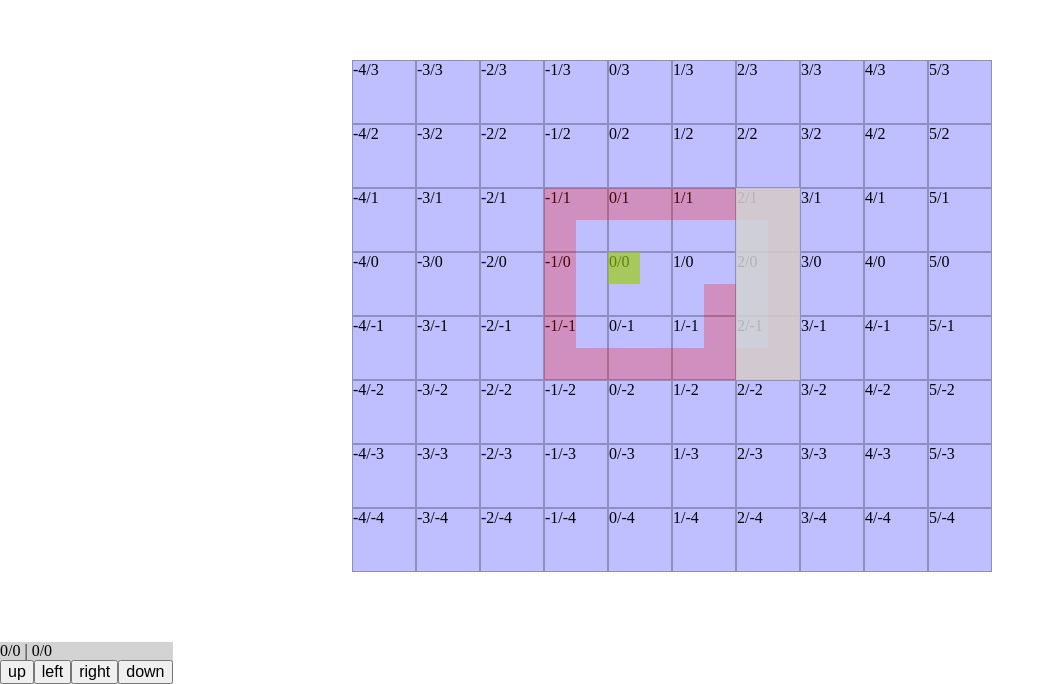
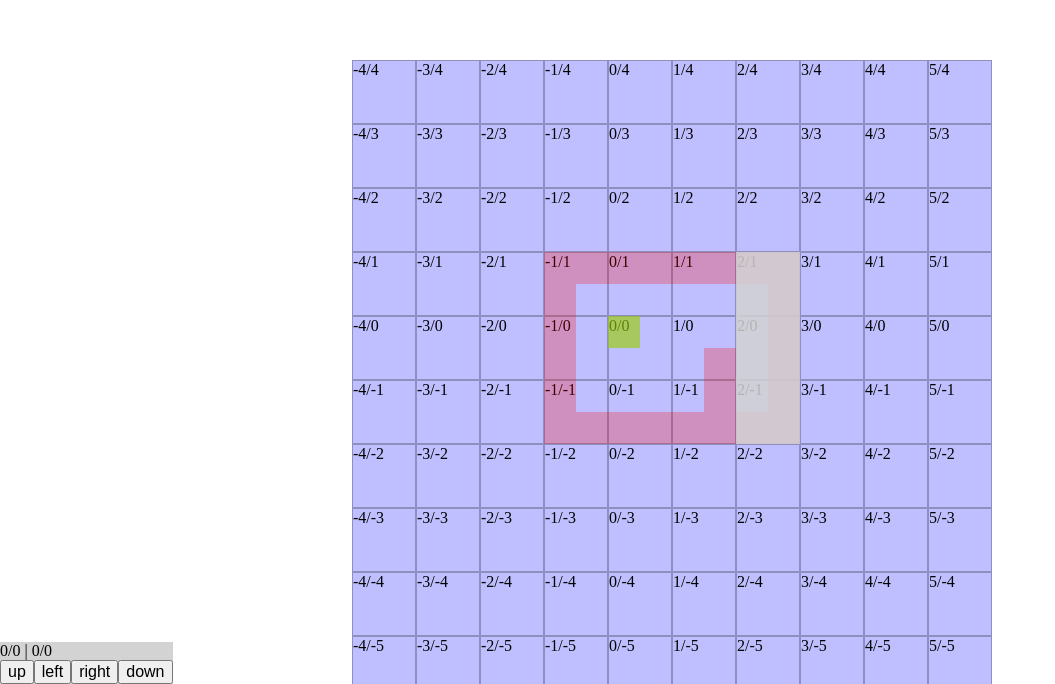
Before and after one commit to wishba/web-game-2, a React (Vite) app: page / in a window 1280 px wide. Shown: the part 116-800 px from the top of the page, without its empty margins (0-1055 px from the left). Built offline with nearby package versions, Linux system fonts and the light colour scheme.

Commit message:
get rid of magic number

```diff
--- a/src/App.jsx
+++ b/src/App.jsx
@@ -7,9 +7,11 @@ import GuideTile from './components/GuideTile'
 import GuideObject from './components/GuideObject'
 
 function App() {
-  // const zoomTile = 16 * 4 /** 64 */
-  const tileWidth = 10
-  const tileHeight = 8
+  const tileZoom = 16 * 4
+  const mapWidth = 10
+  const mapHeight = 10
+  const centeringLeft = Math.ceil(mapWidth / 2 - 1)
+  const centeringTop = Math.ceil(mapHeight / 2 - 1)
   const walkingRef = useRef()
   const [coordinate, setCoordinate] = useState([0, 0])
   const [facing, setFacing] = useState('')
@@ -21,7 +23,7 @@ function App() {
 
   useEffect(() => {
     for (const border of data.border) {
-      if (border[0] === roundToNearest(coordinate[0] / 64, 0.5) && border[1] === roundToNearest((coordinate[1] / 64), 0.5)) {
+      if (border[0] === roundToNearest(coordinate[0] / tileZoom, 0.5) && border[1] === roundToNearest((coordinate[1] / tileZoom), 0.5)) {
         setCoordinate(previousCoordinate => {
           switch (facing) {
             case 'right':
@@ -68,25 +70,25 @@ function App() {
           left: `calc((var(--tile-size) * -1) + (-1 * ${coordinate[0]}px))`,
           top: `calc((var(--tile-size) * 0) + ${coordinate[1]}px)`,
         }}>
-          <GuideTile tileHeight={tileHeight} tileWidth={tileWidth} />
-          <GuideBorder />
-          <GuideObject />
+          <GuideTile mapHeight={mapHeight} mapWidth={mapWidth} />
+          <GuideBorder mapHeight={mapHeight} mapWidth={mapWidth} />
+          <GuideObject mapHeight={mapHeight} mapWidth={mapWidth} />
 
           <div className='App__hero--direction' style={{
-            left: `calc(var(--tile-size) * 4 + (${roundToNearest(coordinate[0] / 64, 0.5)} * 64px))`,
-            top: `calc(var(--tile-size) * 3 + (${roundToNearest(coordinate[1] / 64, 0.5)} * -64px))`,
+            left: `calc(var(--tile-size) * ${centeringLeft} + (${roundToNearest(coordinate[0] / tileZoom, 0.5)} * ${tileZoom}px))`,
+            top: `calc(var(--tile-size) * ${centeringTop} + (${roundToNearest(coordinate[1] / tileZoom, 0.5)} * -${tileZoom}px))`,
           }}></div>
         </div>
 
         <div className='App__hero'>
-          <GuideHero />
+          <GuideHero mapHeight={mapHeight} mapWidth={mapWidth} />
         </div>
       </div>
 
       <div className='App__controller'>
         <p>{
           coordinate[0] + '/' + coordinate[1] + ' | ' +
-          roundToNearest(coordinate[0] / 64, 0.5) + '/' + roundToNearest(coordinate[1] / 64, 0.5)
+          roundToNearest(coordinate[0] / tileZoom, 0.5) + '/' + roundToNearest(coordinate[1] / tileZoom, 0.5)
         }</p>
 
         <button
--- a/src/components/GuideBorder.jsx
+++ b/src/components/GuideBorder.jsx
@@ -2,16 +2,16 @@ import React from 'react'
 import './GuideBorder.css'
 import data from '../data/data.json'
 
-function GuideBorder() {
+function GuideBorder({ mapWidth, mapHeight }) {
   const borderArray = []
-  // const tileWidth = 10
-  // const tileHeight = 8
+  const centeringLeft = Math.ceil(mapWidth / 2 - 1)
+  const centeringTop = Math.ceil(mapHeight / 2 - 1)
 
   for (let index = 0; index < data.border.length; index++) {
     borderArray.push(<div key={index} className='GuideBorder' style={{
       position: 'absolute',
-      left: `calc(var(--tile-size) * (${data.border[index][0]} + 4))`,
-      top: `calc(var(--tile-size) * (${data.border[index][1] * -1} + 3))`,
+      left: `calc(var(--tile-size) * (${data.border[index][0]} + ${centeringLeft}))`,
+      top: `calc(var(--tile-size) * (${data.border[index][1] * -1} + ${centeringTop}))`,
     }}></div>)
   }
 
--- a/src/components/GuideHero.jsx
+++ b/src/components/GuideHero.jsx
@@ -1,12 +1,15 @@
 import React from 'react'
 import './GuideHero.css'
 
-function GuideHero() {
+function GuideHero({ mapWidth, mapHeight }) {
+  const centeringLeft = Math.ceil(mapWidth / 2 - 1)
+  const centeringTop = Math.ceil(mapHeight / 2 - 1)
+
   return (
     <div className='GuideHero' style={{
       position: 'absolute',
-      left: `calc(var(--tile-size) * 4)`,
-      top: `calc((var(--tile-size) * 4) - (var(--tile-size) * 1))`,
+      left: `calc(var(--tile-size) * ${centeringLeft})`,
+      top: `calc(var(--tile-size) * ${centeringTop})`,
     }}></div>
   )
 }
--- a/src/components/GuideObject.css
+++ b/src/components/GuideObject.css
@@ -1,9 +1,3 @@
-.GuideObject {
-  position: absolute;
-  left: calc(var(--tile-size) * 4);
-  top: calc(var(--tile-size) * 3);
-}
-
 .GuideObject__tile {
   width: var(--tile-size);
   height: var(--tile-size);
--- a/src/components/GuideObject.jsx
+++ b/src/components/GuideObject.jsx
@@ -1,24 +1,31 @@
 import React from 'react'
 import './GuideObject.css'
 
-function GuideObject() {
+function GuideObject({ mapWidth, mapHeight }) {
   const objectArray = []
   const objectTile = [
     [2, 1, 0],
     [2, 0, 0],
     [2, -1, 1]
   ]
+  const centeringLeft = Math.ceil(mapWidth / 2 - 1)
+  const centeringTop = Math.ceil(mapHeight / 2 - 1)
 
-  for (let index = 0; index < objectTile.length; index++) {
-    objectArray.push(<div className='GuideObject__tile' style={{
-      left: `calc(var(--tile-size) * ${objectTile[index][0]})`,
-      top: `calc(var(--tile-size) * -1 * ${objectTile[index][1]})`,
-      zIndex: `${objectTile[index][2]}`,
-    }}></div>)
+  for (const tile of objectTile) {
+    objectArray.push(<div key={tile} className='GuideObject__tile' style={{
+      left: `calc(var(--tile-size) * ${tile[0]})`,
+      top: `calc(var(--tile-size) * -1 * ${tile[1]})`,
+      zIndex: `${tile[2]}`,
+    }}></div>
+    )
   }
 
   return (
-    <div className='GuideObject'>{objectArray}</div>
+    <div style={{
+      position: 'absolute',
+      left: `calc(var(--tile-size) * ${centeringLeft})`,
+      top: `calc(var(--tile-size) * ${centeringTop})`,
+    }}>{objectArray}</div>
   )
 }
 
--- a/src/components/GuideTile.css
+++ b/src/components/GuideTile.css
@@ -1,11 +1,11 @@
 .GuideTile {
+  width: max-content;
+}
+
+.GuideTile__tile {
   background-color: rgba(0, 0, 255, 0.25);
   width: var(--tile-size);
   height: var(--tile-size);
   border: var(--tile-border) solid rgba(0, 0, 0, 0.25);
   display: inline-block;
 }
-
-.GuideTile__container {
-  width: max-content;
-}
--- a/src/components/GuideTile.jsx
+++ b/src/components/GuideTile.jsx
@@ -1,17 +1,15 @@
 import React from 'react'
 import './GuideTile.css'
 
-function GuideTile({ tileWidth, tileHeight }) {
+function GuideTile({ mapWidth, mapHeight }) {
   const tileArray = []
-  // const tileWidth = 10
-  // const tileHeight = 8
 
-  for (let indexHeight = 0; indexHeight < tileHeight; indexHeight++) {
-    for (let indexWidth = 0; indexWidth < tileWidth; indexWidth++) {
-      tileArray.push(<div key={`${indexWidth} ${indexHeight}`} className='GuideTile'>
-        {indexWidth - (Math.ceil(tileWidth / 2) - 1)}
+  for (let indexHeight = 0; indexHeight < mapHeight; indexHeight++) {
+    for (let indexWidth = 0; indexWidth < mapWidth; indexWidth++) {
+      tileArray.push(<div key={`${indexWidth} ${indexHeight}`} className='GuideTile__tile'>
+        {indexWidth - (Math.ceil(mapWidth / 2) - 1)}
         /
-        {-1 * (indexHeight - (Math.ceil(tileHeight / 2) - 1))}
+        {-1 * (indexHeight - (Math.ceil(mapHeight / 2) - 1))}
       </div>)
     }
 
@@ -19,7 +17,7 @@ function GuideTile({ tileWidth, tileHeight }) {
   }
 
   return (
-    <div className='GuideTile__container'>{tileArray}</div>
+    <div className='GuideTile'>{tileArray}</div>
   )
 }
 
```
